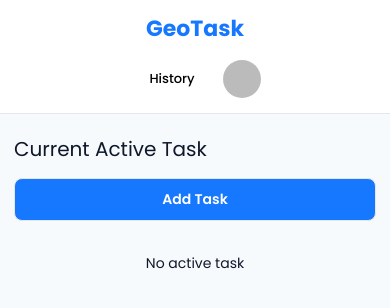
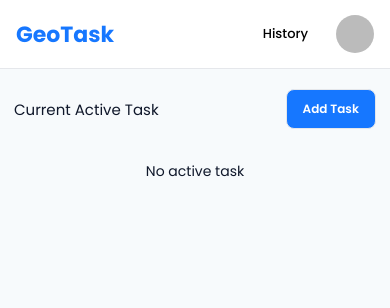
Before and after one commit to maheshbhojane1/GeoTask, a React (Vite) app: page /dashboard in a window 390 px wide. Shown: the top 308 px of the page. Built offline with nearby package versions, Linux system fonts and the light colour scheme; no server answers; the database is empty; sample sign-in values are in the browser's storage.

Commit message:
responsive update

```diff
--- a/src/pages/Dashboard.jsx
+++ b/src/pages/Dashboard.jsx
@@ -179,7 +179,7 @@ export default function Dashboard() {
 
             <br />
 
-            <button className="btn" onClick={() => moveTaskToHistory(task)}>
+            <button className="mark-btn" onClick={() => moveTaskToHistory(task)}>
               Mark as Completed
             </button>
           </section>
--- a/src/styles/global.css
+++ b/src/styles/global.css
@@ -119,6 +119,17 @@ body {
   color: #64748b;
   margin-bottom: 38px;
   font-size: 13px;
+}
+
+.mark-btn{
+  padding: 10px 16px;
+    border-radius: 8px;
+    border: 1px solid #e5e7eb;
+    background: #1677ff;
+    font-weight: 600;
+    cursor: pointer;
+    text-decoration: none;
+    color: #fff;
 }
 
 .input {
@@ -554,13 +565,17 @@ input:focus {
 
   .page-header {
     width: 100%;
-    flex-direction: column;
+    /* flex-direction: column; */
     gap: 14px;
-    align-items: flex-start;
+    align-items: center;
+  }
+
+  .page-header h1 {
+    font-size: 15px;
   }
 
   .distance-box {
-    flex-direction: column;
+    /* flex-direction: column; */
     gap: 12px;
     text-align: left;
   }
@@ -607,7 +622,7 @@ input:focus {
   }
 
   .navbar {
-    flex-direction: column;
+    /* flex-direction: column; */
     gap: 12px;
   }
 
@@ -624,10 +639,13 @@ input:focus {
     gap: 10px;
   }
 
+
+
   .status {
     width: auto;
     text-align: center;
     font-size: 13px;
+    background: none;
   }
 
   .map-box {
@@ -656,10 +674,14 @@ input:focus {
   }
 
   .btn,
-  .primary-btn,
-  .add-btn,
-  .back-btn {
+  .primary-btn {
     width: 100%;
+  }
+
+  .add-btn {
+            width: 25%;
+        font-size: 12px;
+
   }
 
   input {
```
